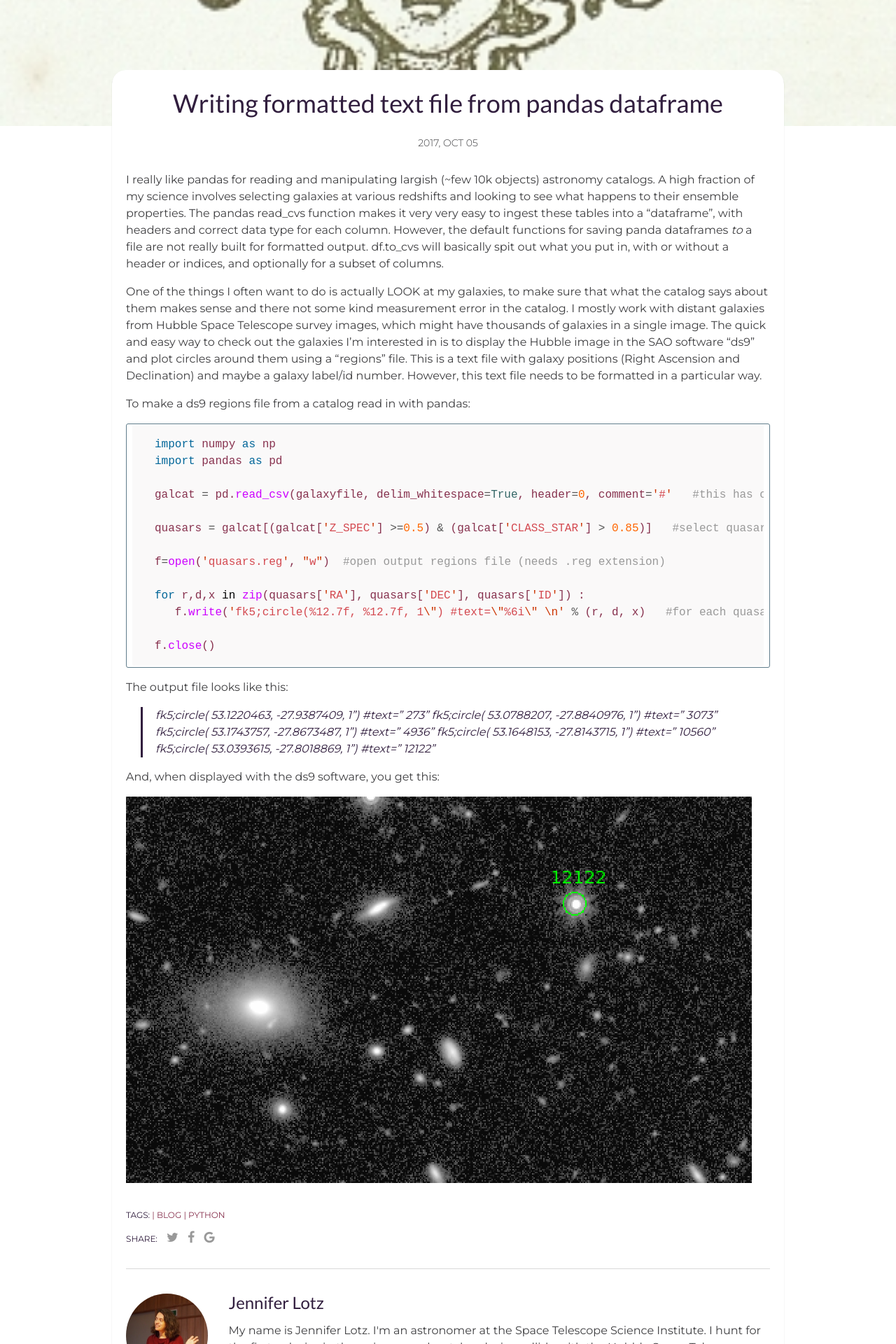
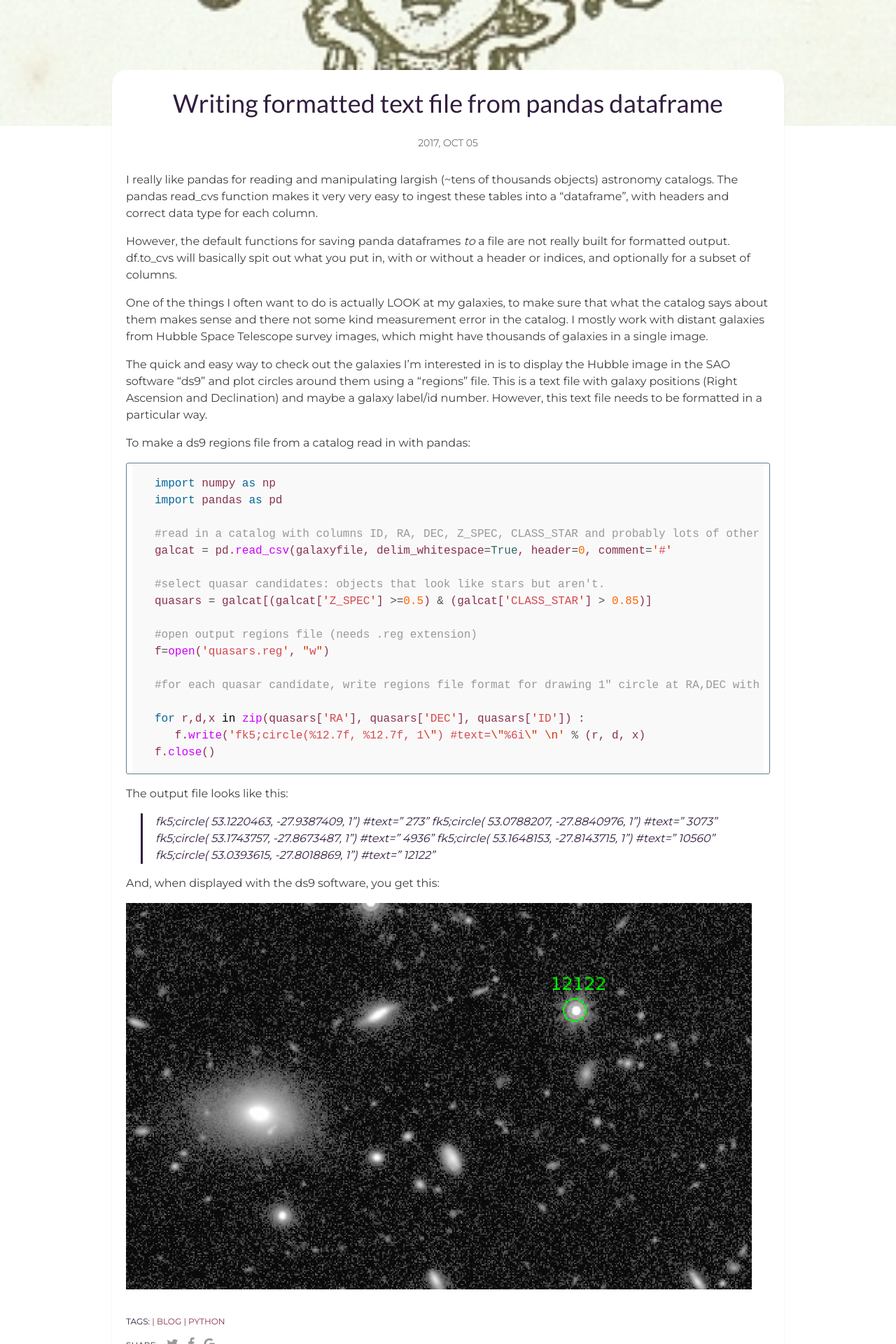
Before and after one commit to jenlotz/jenlotz.github.io, a Jekyll site: the page built from _posts/2017-10-05-python.markdown, in a window 1280 px wide. Shown: the part 423-2343 px from the top of the page at 70% size. Built offline with Jekyll 4.4.1, drawn with Linux system fonts in a browser that asks for light colours.

Commit message:
update blog

````diff
--- a/_posts/2017-10-05-python.markdown
+++ b/_posts/2017-10-05-python.markdown
@@ -7,25 +7,33 @@ img: Medusa.jpg # Add image post (optional)
 tags: [Blog, Python]
 ---
 
-I really like pandas for reading and manipulating largish (~few 10k objects) astronomy catalogs.  A high fraction of my science involves selecting galaxies at various redshifts and looking to see what happens to their ensemble properties.  The pandas read_cvs function makes it very very easy to ingest these tables into a "dataframe", with headers and correct data type for each column.  However, the default functions for saving panda dataframes _to_ a file are not really built for formatted output.   df.to_cvs will basically spit out what you put in, with or without a header or indices, and optionally for a subset of columns.
+I really like pandas for reading and manipulating largish (~tens of thousands objects) astronomy catalogs. The pandas read_cvs function makes it very very easy to ingest these tables into a "dataframe", with headers and correct data type for each column.
+
+However, the default functions for saving panda dataframes _to_ a file are not really built for formatted output.   df.to_cvs will basically spit out what you put in, with or without a header or indices, and optionally for a subset of columns.
 
 One of the things I often want to do is actually LOOK at my galaxies,  to make sure that what the catalog says
-about them makes sense and there not some kind measurement error in the catalog. I mostly work with distant galaxies from Hubble Space Telescope survey images,  which might have thousands of galaxies in a single image. The quick and easy way to check out the galaxies I'm interested in is to display the Hubble image in the SAO software "ds9" and plot circles around them using a "regions" file.   This is a text file with galaxy positions (Right Ascension and Declination) and maybe a galaxy label/id number.  However, this text file needs to be formatted in a particular way.
+about them makes sense and there not some kind measurement error in the catalog. I mostly work with distant galaxies from Hubble Space Telescope survey images,  which might have thousands of galaxies in a single image.
+
+The quick and easy way to check out the galaxies I'm interested in is to display the Hubble image in the SAO software "ds9" and plot circles around them using a "regions" file.   This is a text file with galaxy positions (Right Ascension and Declination) and maybe a galaxy label/id number.  However, this text file needs to be formatted in a particular way.
 
 To make a ds9 regions file from a catalog read in with pandas:
 ```python
 import numpy as np
 import pandas as pd
 
-galcat = pd.read_csv(galaxyfile, delim_whitespace=True, header=0, comment='#'   #this has columns ID, RA, DEC, Z_SPEC, CLASS_STAR and probably lots of other things.
+#read in a catalog with columns ID, RA, DEC, Z_SPEC, CLASS_STAR and probably lots of other things.
+galcat = pd.read_csv(galaxyfile, delim_whitespace=True, header=0, comment='#'
 
-quasars = galcat[(galcat['Z_SPEC'] >=0.5) & (galcat['CLASS_STAR'] > 0.85)]   #select quasar candidates
+#select quasar candidates: objects that look like stars but aren't.
+quasars = galcat[(galcat['Z_SPEC'] >=0.5) & (galcat['CLASS_STAR'] > 0.85)]
 
-f=open('quasars.reg', "w")  #open output regions file (needs .reg extension)
+#open output regions file (needs .reg extension)
+f=open('quasars.reg', "w")
+
+#for each quasar candidate, write regions file format for drawing 1" circle at RA,DEC with text label ID
 
 for r,d,x in zip(quasars['RA'], quasars['DEC'], quasars['ID']) :
-   f.write('fk5;circle(%12.7f, %12.7f, 1\") #text=\"%6i\" \n' % (r, d, x)   #for each quasar candidate, write regions file format for drawing 1" circle at RA,DEC with text label ID
-
+   f.write('fk5;circle(%12.7f, %12.7f, 1\") #text=\"%6i\" \n' % (r, d, x)
 f.close()
 ```
 
````
